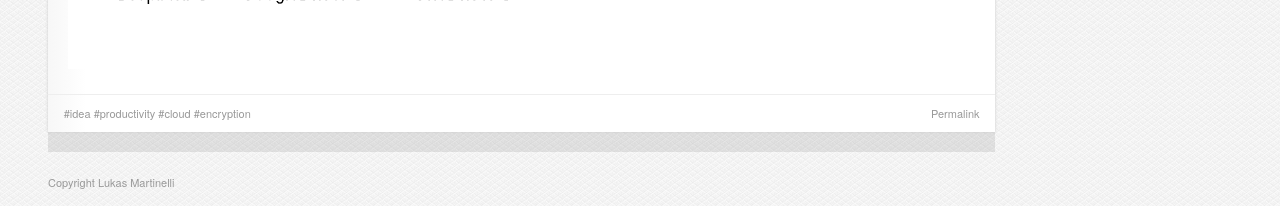
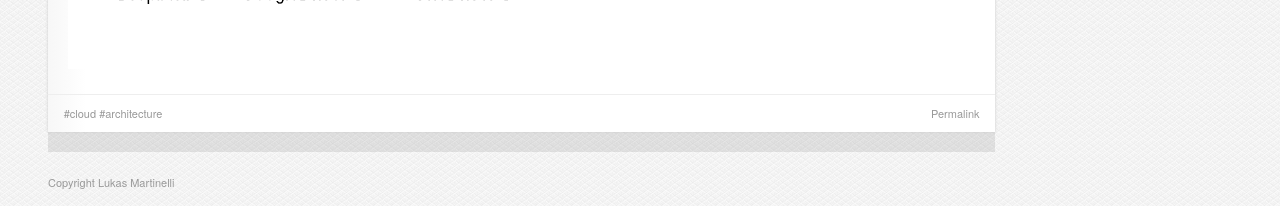
Before and after one commit to lukasmartinelli/lukasmartinelli.github.io, a Jekyll site: the page built from _posts/2014-03-13-cuckoo-drive-architecture.md, in a window 1280 px wide and 900 px high, scrolled down 1002 px. Shown: the part 691-897 px from the top of the window. Built offline with Jekyll 4.4.1, drawn with Linux system fonts in a browser that asks for light colours; Markdown is read by kramdown in place of the engine named in the settings.

Commit message:
Got categories and tags of two blog posts mixed up. Fixed it

```diff
--- a/_posts/2014-03-13-cuckoo-drive-architecture.md
+++ b/_posts/2014-03-13-cuckoo-drive-architecture.md
@@ -3,11 +3,9 @@
 title: Cuckoo Drive Architecture
 published: true
 tags:
-  - idea
-  - productivity
   - cloud
-  - encryption
-categories: idea
+  - architecture
+categories: python
 ---
 
 ## Cuckoo Drive is like a Filesystem
```
Also changed, not shown: _posts/2014-03-11-using-the-cloud-storages-as-one-big-encrypted-disk.md (+4 -2 lines).
